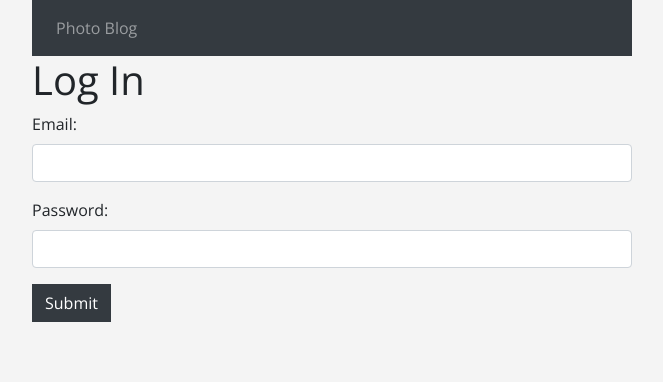
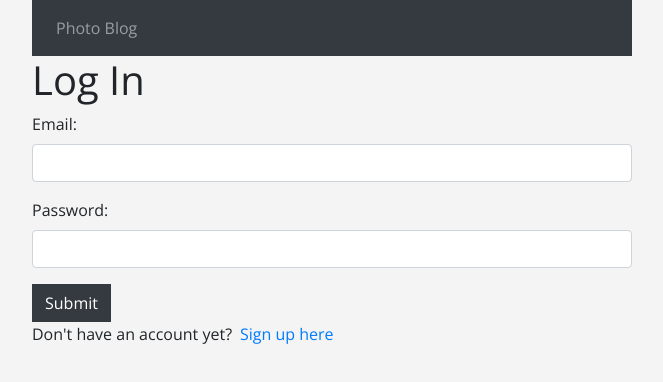
Before and after one commit to anansilva/photo-blog-frontend, a React (Create React App) app: page /auth/login in a window 1280 px wide. Shown: the top 382 px of the page, without its empty margins (308-971 px from the left). Built offline with nearby package versions, Linux system fonts and the light colour scheme.

Commit message:
Show sign up option in the login form

```diff
--- a/src/containers/LoginUser.js
+++ b/src/containers/LoginUser.js
@@ -2,6 +2,7 @@ import React, { Component } from 'react';
 import { bindActionCreators } from 'redux';
 import { connect } from 'react-redux';
 import { requestUserLogin } from '../actions/index';
+import { Link } from 'react-router-dom';
 
 class LoginUser extends Component {
   constructor(props) {
@@ -41,6 +42,15 @@ class LoginUser extends Component {
     this.clearFields();
   }
 
+  signUpMesage = () => {
+    return (
+      <div className="d-flex justify-content-start">
+        <p className="mr-2">Don't have an account yet?</p>
+        <Link to="/auth/signup">Sign up here</Link>
+      </div>
+    )
+  }
+
   render() {
     return (
       <div>
@@ -64,6 +74,7 @@ class LoginUser extends Component {
           </div>
           <button type="submit" className="btn btn-dark">Submit</button>
         </form>
+        {this.signUpMesage()}
       </div>
     );
   }
```
